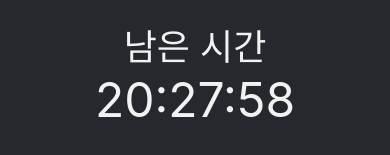
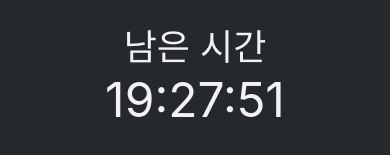
Before and after one commit to dogeja/RNtest, a React Native app: screen / in a window 390 px wide. Shown: the part 573-728 px from the top of the page. Built offline with nearby package versions, Linux system fonts and the light colour scheme.

Commit message:
feat : timer logic separate

```diff
--- a/App.js
+++ b/App.js
@@ -26,7 +26,7 @@ export default function App() {
       <View style={styles.imageContainer}>
         <ImageViewer placeHolderImgSource={placeHolderImg} />
       </View>
-      <Timer leftTime={leftTimer}></Timer>
+      <Timer></Timer>
       <StatusBar style="auto" />
     </View>
   );
@@ -48,25 +48,3 @@ const styles = StyleSheet.create({
     alignItems: "center",
   },
 });
-
-//countdown logic
-let timerNow = new Date();
-//00시 정각 - 지금 시간 = 남은 시간 보여주기.
-//const timer
-const EndTimerHours = 24;
-const EndTimerMinutes = 59;
-const EndTimerSeconds = 59;
-//timerlogic
-let timerNowHour = timerNow.getHours();
-let timerNowMinutes = timerNow.getMinutes();
-let timerNowSeconds = timerNow.getSeconds();
-let leftTimeHour = EndTimerHours - timerNowHour;
-let leftTimeMinutes = EndTimerMinutes - timerNowMinutes;
-let leftTimeSeconds = EndTimerSeconds - timerNowSeconds;
-//add 0 before timer
-leftTimeHour = leftTimeHour < 10 ? `0${leftTimeHour}` : leftTimeHour;
-leftTimeMinutes =
-  leftTimeMinutes < 10 ? `0${leftTimeMinutes}` : leftTimeMinutes;
-leftTimeSeconds =
-  leftTimeSeconds < 10 ? `0${leftTimeSeconds}` : leftTimeSeconds;
-let leftTimer = `${leftTimeHour}:${leftTimeMinutes}:${leftTimeSeconds}`;
--- a/components/Timer.js
+++ b/components/Timer.js
@@ -1,9 +1,45 @@
+import { useState } from "react";
 import { StyleSheet, View, Text } from "react-native";
+
+//countdown logic
+//00시 정각 - 지금 시간 = 남은 시간 보여주기.
+//const timer
+const EndTimerHours = 23;
+const EndTimerMinutes = 59;
+const EndTimerSeconds = 59;
+//timerlogic
 export default function Timer({ leftTime }) {
+  const [leftHour, setLeftHour] = useState(0);
+  const [leftMinute, setLeftMinute] = useState(0);
+  const [leftSecond, setLeftSecond] = useState(0);
+  function getTime() {
+    const timerNow = new Date();
+    let timerNowHour = timerNow.getHours();
+    let timerNowMinutes = timerNow.getMinutes();
+    let timerNowSeconds = timerNow.getSeconds();
+    let leftTimeHour = EndTimerHours - timerNowHour;
+    let leftTimeMinutes = EndTimerMinutes - timerNowMinutes;
+    let leftTimeSeconds = EndTimerSeconds - timerNowSeconds;
+    //add 0 before timer
+    leftTimeHour = leftTimeHour < 10 ? `0${leftTimeHour}` : leftTimeHour;
+    leftTimeMinutes =
+      leftTimeMinutes < 10 ? `0${leftTimeMinutes}` : leftTimeMinutes;
+    leftTimeSeconds =
+      leftTimeSeconds < 10 ? `0${leftTimeSeconds}` : leftTimeSeconds;
+
+    setLeftHour(leftTimeHour);
+    setLeftMinute(leftTimeMinutes);
+    setLeftSecond(leftTimeSeconds);
+  }
+  setInterval(() => {
+    getTime();
+  }, 1000);
   return (
     <View style={styles.timerContainer}>
       <Text style={styles.timerText}>남은 시간</Text>
-      <Text style={[styles.timerText, { fontSize: 48 }]}>{leftTime}</Text>
+      <Text style={[styles.timerText, { fontSize: 48 }]}>
+        {leftHour}:{leftMinute}:{leftSecond}
+      </Text>
     </View>
   );
 }
```
